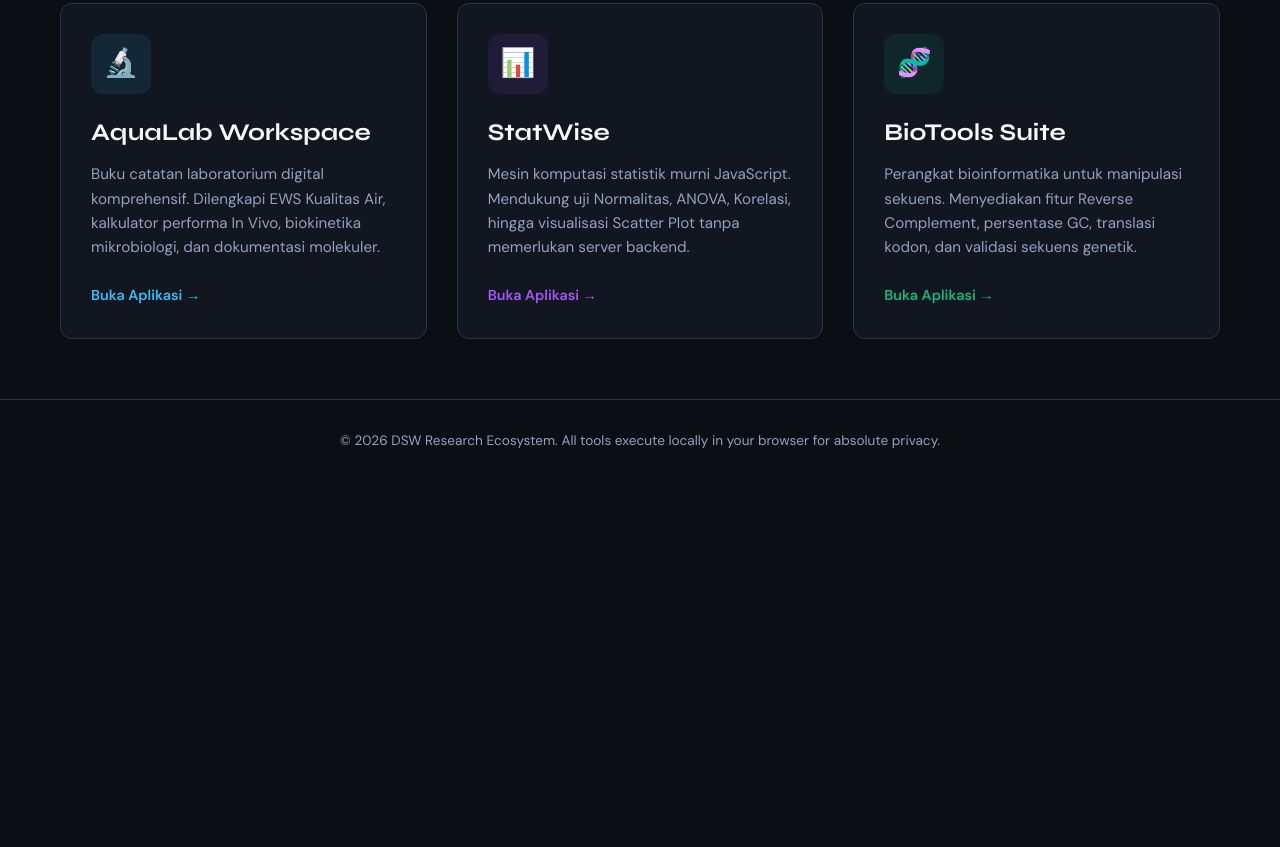
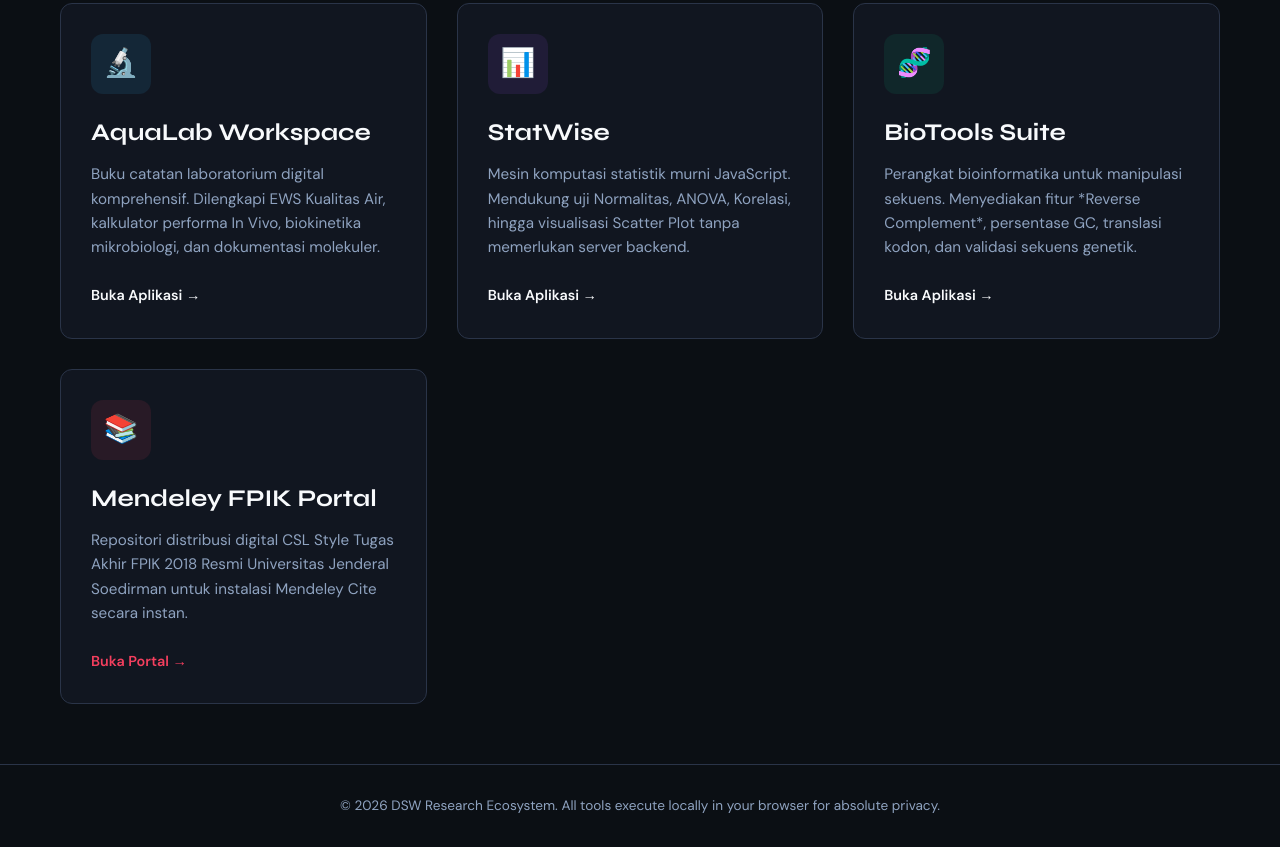
Before and after one commit to dandisw/Aquaculture-Research-Ecosystem, a plain HTML site: page index.html in a window 1280 px wide. Shown: the part 401-1248 px from the top of the page. Before the commit the page ends 882 px from the top, so only its background shows below. Drawn offline with Linux system fonts and the light colour scheme.

Commit message:
Update index.html

```diff
--- a/index.html
+++ b/index.html
@@ -10,6 +10,7 @@
             --bg: #0b0f14; --bg-card: #111620; --border: #2a3448;
             --text-main: #f8fafc; --text-muted: #8fa3c0;
             --blue: #38bdf8; --purple: #a855f7; --emerald: #10b981;
+            --red: #f43f5e; /* Warna khusus untuk Mendeley */
         }
 
         * { box-sizing: border-box; margin: 0; padding: 0; }
@@ -129,6 +130,11 @@
         .app-card.biotools:hover::before { background: var(--emerald); }
         .app-card.biotools .app-icon { color: var(--emerald); background: rgba(16, 185, 129, 0.1); }
 
+        /* Card 4: Mendeley Portal (Red/Rose) */
+        .app-card.mendeley:hover::before { background: var(--red); }
+        .app-card.mendeley .app-icon { color: var(--red); background: rgba(244, 63, 94, 0.1); }
+        .app-card.mendeley .app-link-text { color: var(--red); }
+
         .app-icon {
             width: 60px;
             height: 60px;
@@ -162,10 +168,6 @@
             gap: 5px;
         }
 
-        .app-card.aqualab .app-link-text { color: var(--blue); }
-        .app-card.statwise .app-link-text { color: var(--purple); }
-        .app-card.biotools .app-link-text { color: var(--emerald); }
-
         /* FOOTER */
         footer {
             text-align: center;
@@ -185,7 +187,7 @@
 
     <header>
         <h1 class="hero-title">DSW Research Ecosystem</h1>
-        <p class="hero-subtitle">Platform komputasi terintegrasi berbasis client-side untuk menunjang analisis statistika, bioinformatika, dan manajemen laboratorium sains.</p>
+        <p class="hero-subtitle">Platform komputasi terintegrasi berbasis *client-side* untuk menunjang analisis statistika, bioinformatika, dan manajemen laboratorium sains.</p>
 
         <a href="https://dandisw.github.io/Profil-Dandi/" class="author-badge" target="_blank" title="Lihat Profil Dandi Setio Wibowo">
             Developed by Dandi Setio Wibowo
@@ -212,8 +214,15 @@
             <a href="https://dandisw.github.io/BioTools/" class="app-card biotools" target="_blank">
                 <div class="app-icon">🧬</div>
                 <h2 class="app-title">BioTools Suite</h2>
-                <p class="app-desc">Perangkat bioinformatika untuk manipulasi sekuens. Menyediakan fitur Reverse Complement, persentase GC, translasi kodon, dan validasi sekuens genetik.</p>
+                <p class="app-desc">Perangkat bioinformatika untuk manipulasi sekuens. Menyediakan fitur *Reverse Complement*, persentase GC, translasi kodon, dan validasi sekuens genetik.</p>
                 <div class="app-link-text">Buka Aplikasi &rarr;</div>
+            </a>
+
+            <a href="https://dandisw.github.io/Mendeley-Citation-Portal-FPIK-Unsoed-2018/" class="app-card mendeley" target="_blank">
+                <div class="app-icon">📚</div>
+                <h2 class="app-title">Mendeley FPIK Portal</h2>
+                <p class="app-desc">Repositori distribusi digital CSL Style Tugas Akhir FPIK 2018 Resmi Universitas Jenderal Soedirman untuk instalasi Mendeley Cite secara instan.</p>
+                <div class="app-link-text">Buka Portal &rarr;</div>
             </a>
 
         </div>
```
